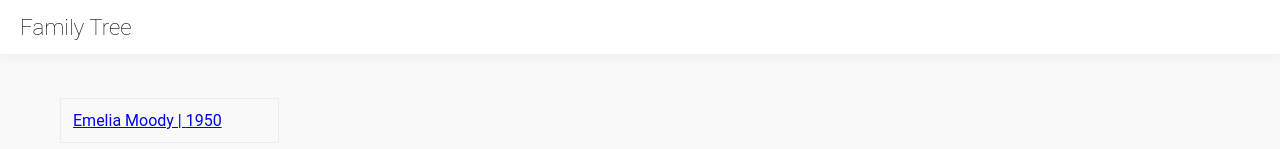
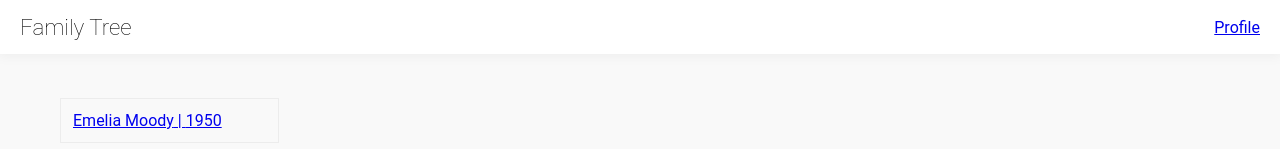
Before and after one commit to rosslibby/family-tree, a React (Create React App) app: page / in a window 1280 px wide. Shown: the top 149 px of the page. Built offline with nearby package versions, Linux system fonts and the light colour scheme.

Commit message:
added profile editing link

```diff
--- a/src/components/Page/Page.js
+++ b/src/components/Page/Page.js
@@ -1,9 +1,11 @@
 import React from 'react'
+import { Link } from 'react-router-dom'
 
 const Page = ({children, centered}) => (
   <div>
     <div className="header">
       <h1>Family Tree</h1>
+      <Link to="/settings">Profile</Link>
     </div>
     <div className="content">
       <div className={`page${centered ? ' page--centered' : ''}`}>{children}</div>
--- a/src/styles/header.scss
+++ b/src/styles/header.scss
@@ -5,6 +5,7 @@
   box-sizing: border-box;
   display: flex;
   height: 54px;
+  justify-content: space-between;
   left: 0;
   padding: 0 20px;
   position: fixed;
```
